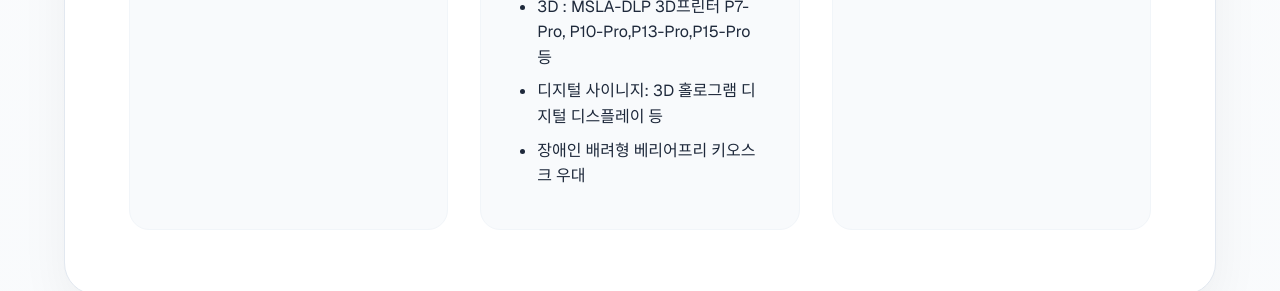
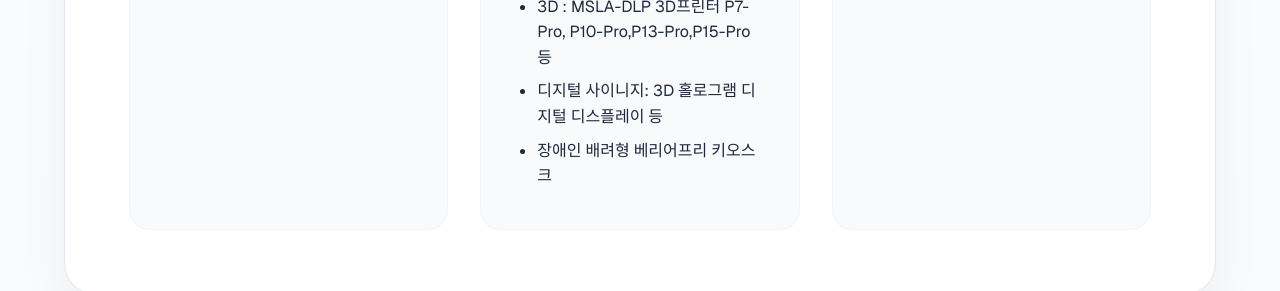
Before and after one commit to seojeongju/wow3d_saas, a Next.js app: page /gov-support in a window 1280 px wide. Shown: the part 4320-4611 px from the top of the page. Built offline with nearby package versions, Linux system fonts and the light colour scheme.

Commit message:
fix: 스마트제조 섹션 레이아웃 및 이미지 크기 조정 반영

```diff
--- a/src/app/gov-support/page.tsx
+++ b/src/app/gov-support/page.tsx
@@ -129,7 +129,7 @@ const sections = [
         list: [
           '3D : MSLA-DLP 3D프린터 P7-Pro, P10-Pro,P13-Pro,P15-Pro 등',
           '디지털 사이니지: 3D 홀로그램 디지털 디스플레이 등',
-          '장애인 배려형 베리어프리 키오스크 우대'
+          '장애인 배려형 베리어프리 키오스크'
         ]
       },
       {
```
